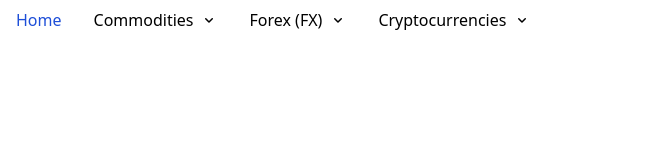
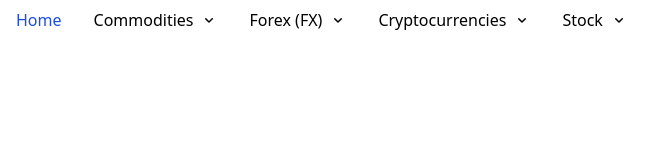
Before and after one commit to ganbold-adilbish/clepher-test-1, a Next.js app: page / in a window 1280 px wide. Shown: the top 160 px of the page, without its empty margins (0-669 px from the left). Built offline with nearby package versions, Linux system fonts and the light colour scheme.

Commit message:
Add Stock to NavBar

```diff
--- a/components/NavBar/index.tsx
+++ b/components/NavBar/index.tsx
@@ -107,6 +107,28 @@ const navbarItems = [
       },
     ],
   },
+  {
+    id: 5,
+    title: "Stock",
+    path: "/stock",
+    children: [
+      {
+        id: 1,
+        title: "Daily",
+        path: "/time_series_daily",
+      },
+      {
+        id: 2,
+        title: "Weekly",
+        path: "/time_series_weekly",
+      },
+      {
+        id: 3,
+        title: "Monthly",
+        path: "/time_series_monthly",
+      },
+    ],
+  },
 ];
 
 export default function NavBar() {
```
